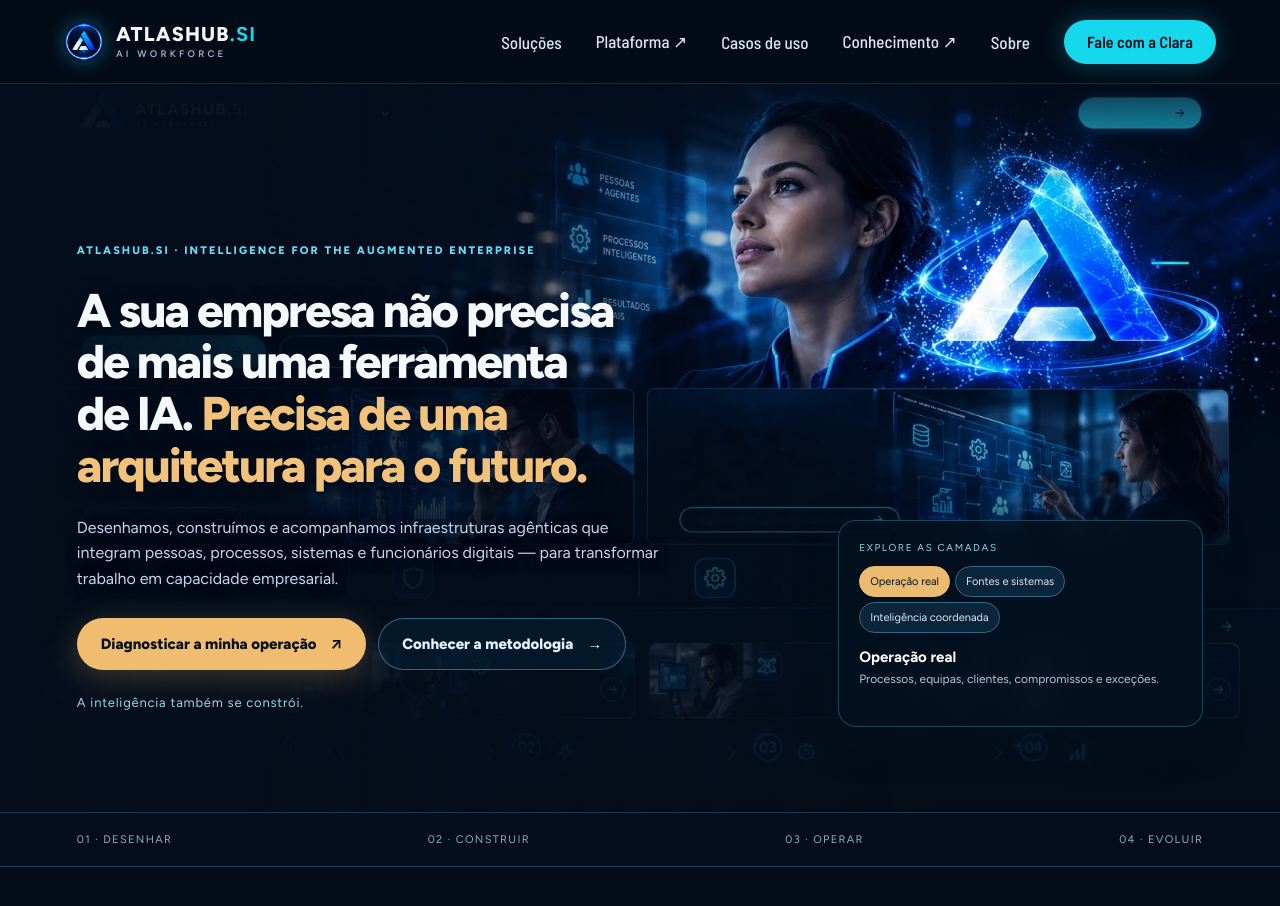
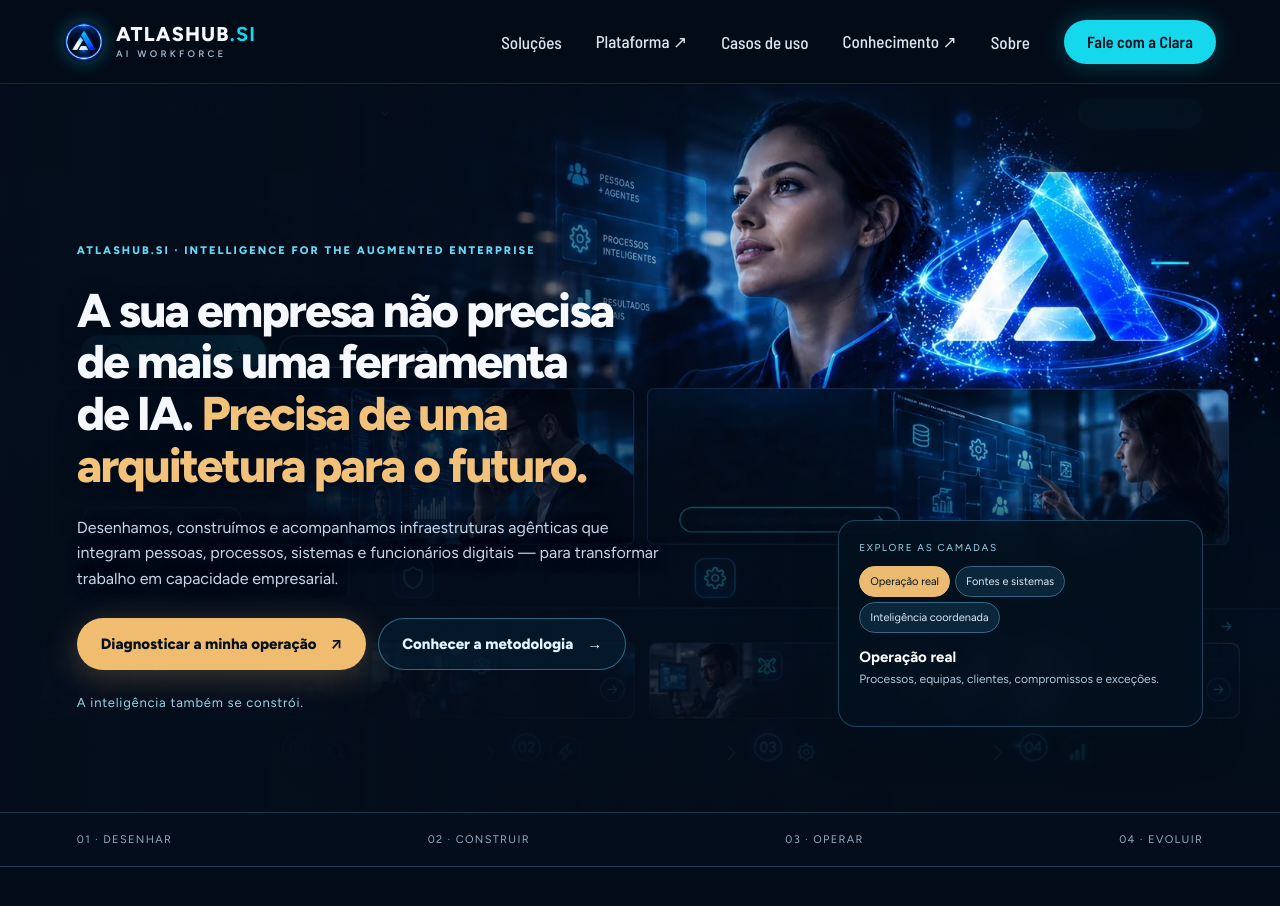
Before and after one commit to atlashub-digital/AtlasHub.Si, a Next.js app: page / in a window 1280 px wide. Shown: the top 906 px of the page. Built offline with nearby package versions, Linux system fonts and the light colour scheme.

Commit message:
style(hero): mask only baked-in legacy navigation from original visual plate

```diff
--- a/app/architecture-v2.css
+++ b/app/architecture-v2.css
@@ -126,3 +126,12 @@
   .arch-hero-restored .arch-bottom{padding-top:15px;padding-bottom:17px}
 }
 @media(prefers-reduced-motion:reduce){.arch-hero-restored .arch-original-plate{animation:none;transition:none}}
+
+/* The visual plate also contained blank nav/CTA placeholders.
+   Hide ONLY those two upper corners; preserve the model, holographic A and panels. */
+@media(min-width:1101px){
+  .arch-hero-restored .arch-original-art:before,
+  .arch-hero-restored .arch-original-art:after{content:"";position:absolute;top:0;height:88px;z-index:1;pointer-events:none;background:#040d1bf0}
+  .arch-hero-restored .arch-original-art:before{left:0;width:34%;mask-image:linear-gradient(90deg,#000 75%,transparent)}
+  .arch-hero-restored .arch-original-art:after{right:0;width:22%;mask-image:linear-gradient(270deg,#000 70%,transparent)}
+}
```
